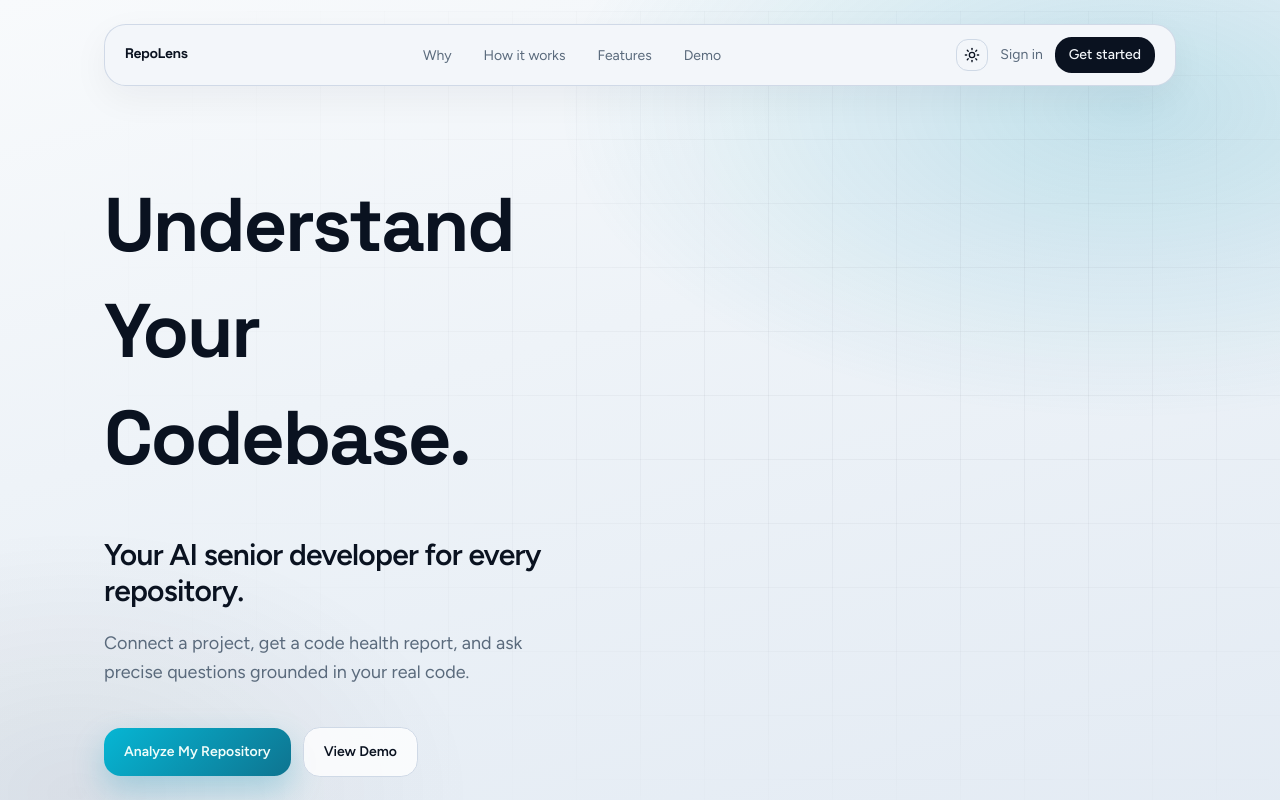
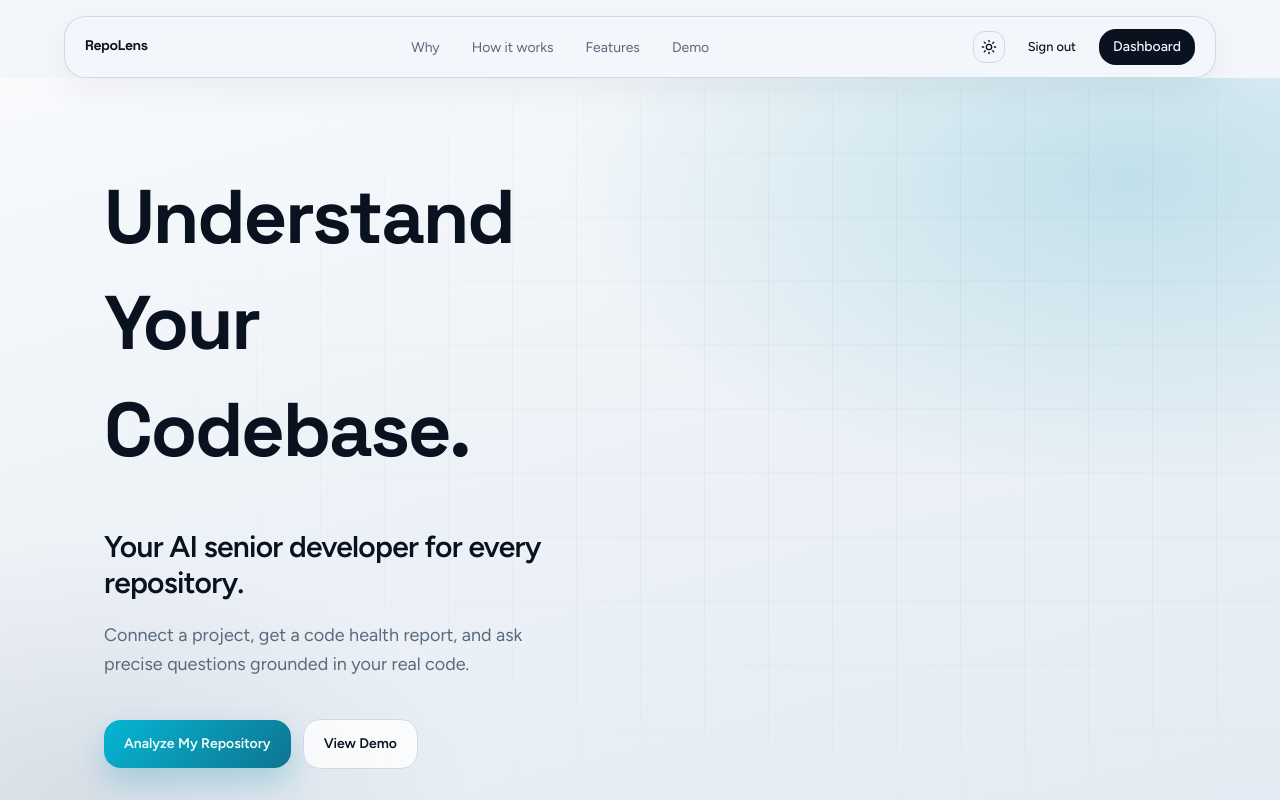
Before and after one commit to adnan36609/RepoLens, a Next.js app: page / in a window 1280 px wide. Shown: the top 800 px of the page. Built offline with nearby package versions, Linux system fonts and the light colour scheme; no server answers; sample sign-in values are in the browser's storage.

Commit message:
feat: improve dashboard and authentication flow

```diff
--- a/src/app/(app)/dashboard/page.tsx
+++ b/src/app/(app)/dashboard/page.tsx
@@ -3,6 +3,7 @@ import { auth } from "@/lib/auth";
 import { prisma } from "@/lib/db";
 import { cn } from "@/lib/utils";
 import Link from "next/link";
+import { redirect } from "next/navigation";
 import { getUsageSnapshot } from "@/lib/usage/usage";
 
 function statusClass(status: string) {
@@ -13,9 +14,11 @@ function statusClass(status: string) {
 
 export default async function DashboardPage() {
   const session = await auth();
-  if (!session?.user) return null;
 
-  const projects = await prisma.project.findMany({
+  if (!session?.user) redirect("/login");
+
+  const [projects, usage] = await Promise.all([
+    prisma.project.findMany({
       where: { userId: session.user.id },
       orderBy: { createdAt: "desc" },
       include: {
@@ -26,9 +29,9 @@ export default async function DashboardPage() {
           select: { chunks: true },
         },
       },
-  });
-
-  const usage = await getUsageSnapshot(session.user.id);
+    }),
+    getUsageSnapshot(session.user.id),
+  ]);
 
   return (
     <main className="app-page">
--- a/src/app/page.tsx
+++ b/src/app/page.tsx
@@ -1,4 +1,6 @@
+import { SignOutButton } from "@/components/auth/sign-out-button";
 import { ThemeToggle } from "@/components/theme-toggle";
+import { auth } from "@/lib/auth";
 import Link from "next/link";
 
 const CODE_LINES = [
@@ -69,10 +71,7 @@ function CodePlane() {
 
       <pre>
         {lines.map((line, index) => (
-          <span
-            key={`${line.text}-${index}`}
-            className={line.cls || undefined}
-          >
+          <span key={`${line.text}-${index}`} className={line.cls || undefined}>
             {line.text}
             {"\n"}
           </span>
@@ -82,14 +81,15 @@ function CodePlane() {
   );
 }
 
-export default function HomePage() {
+export default async function HomePage() {
+  const session = await auth();
+  const signedIn = !!session?.user?.id;
+
   return (
     <div className="landing-shell">
-      {/* Hero */}
-      <section id="top" className="landing-hero">
-        <div className="landing-hero-glow" aria-hidden />
-
-        <div className="relative z-40 mx-auto w-full max-w-6xl px-6 pt-6 sm:px-10">
+      {/* Sticky navbar */}
+      <div className="sticky top-0 z-50 px-6 pt-4 sm:px-10">
+        <div className="mx-auto w-full max-w-6xl">
           <header className="landing-header landing-reveal flex items-center justify-between gap-3 rounded-2xl px-4 py-3 sm:gap-4 sm:px-5">
             <a
               href="#top"
@@ -116,6 +116,19 @@ export default function HomePage() {
             <div className="flex shrink-0 items-center gap-2 text-sm sm:gap-3">
               <ThemeToggle className="border-(--landing-line) bg-transparent hover:bg-(--landing-fog)" />
 
+              {signedIn ? (
+                <>
+                  <SignOutButton />
+
+                  <Link
+                    href="/dashboard"
+                    className="rounded-xl bg-(--landing-ink) px-3.5 py-2 font-medium text-(--landing-paper) transition-opacity hover:opacity-90"
+                  >
+                    Dashboard
+                  </Link>
+                </>
+              ) : (
+                <>
                   <Link
                     href="/login"
                     className="text-(--landing-muted) transition-colors hover:text-(--landing-ink)"
@@ -129,9 +142,16 @@ export default function HomePage() {
                   >
                     Get started
                   </Link>
+                </>
+              )}
             </div>
           </header>
         </div>
+      </div>
+
+      {/* Hero */}
+      <section id="top" className="landing-hero">
+        <div className="landing-hero-glow" aria-hidden />
 
         <div className="relative z-10 mx-auto grid min-h-[calc(100svh-5.5rem)] w-full max-w-6xl items-center gap-10 px-6 pb-16 pt-10 sm:px-10 md:grid-cols-[1.05fr_0.95fr] md:gap-12 lg:gap-14">
           <div className="py-6 sm:py-10">
@@ -217,9 +237,7 @@ export default function HomePage() {
                 </span>
 
                 <div>
-                  <h3 className="landing-title text-2xl">
-                    {item.title}
-                  </h3>
+                  <h3 className="landing-title text-2xl">{item.title}</h3>
 
                   <p className="mt-3 max-w-2xl text-base leading-relaxed text-(--landing-muted)">
                     {item.text}
@@ -249,9 +267,7 @@ export default function HomePage() {
           <div className="mt-14 grid gap-x-10 gap-y-12 border-t border-(--landing-line) pt-12 md:grid-cols-3">
             {OUTCOMES.map((item) => (
               <div key={item.title}>
-                <h3 className="landing-title text-xl">
-                  {item.title}
-                </h3>
+                <h3 className="landing-title text-xl">{item.title}</h3>
 
                 <p className="mt-3 text-sm leading-relaxed text-(--landing-muted) sm:text-base">
                   {item.text}
@@ -270,8 +286,8 @@ export default function HomePage() {
           </h2>
 
           <p className="mt-5 max-w-xl text-base text-(--landing-muted) sm:text-lg">
-            Repository analysis, health insights, and grounded code
-            explanations in one workflow.
+            Repository analysis, health insights, and grounded code explanations
+            in one workflow.
           </p>
 
           <div className="landing-demo mt-12 overflow-hidden rounded-3xl p-6 text-white sm:p-10">
@@ -283,10 +299,7 @@ export default function HomePage() {
 
                 <p className="landing-score landing-title mt-5 text-6xl sm:text-7xl">
                   82
-                  <span className="text-2xl text-white/45">
-                    {" "}
-                    / 100
-                  </span>
+                  <span className="text-2xl text-white/45"> / 100</span>
                 </p>
 
                 <p className="mt-4 max-w-sm text-sm leading-relaxed text-white/70">
@@ -363,9 +376,7 @@ export default function HomePage() {
       {/* Footer */}
       <footer className="border-t border-(--landing-line) px-6 py-8 text-sm text-(--landing-muted) sm:px-10">
         <div className="mx-auto flex max-w-6xl flex-wrap items-center justify-between gap-3">
-          <p className="landing-brand text-(--landing-ink)">
-            RepoLens
-          </p>
+          <p className="landing-brand text-(--landing-ink)">RepoLens</p>
 
           <p>Next.js · RAG · Groq · pgvector</p>
         </div>
--- a/src/lib/auth.ts
+++ b/src/lib/auth.ts
@@ -71,7 +71,9 @@ export const { handlers, auth, signIn, signOut } = NextAuth({
             const profile = (await res.json()) as { login?: string };
             if (profile.login) data.githubUsername = profile.login;
           }
-        } catch (error) {}
+        } catch {
+          // GitHub profile lookup is optional; authentication can still succeed.
+        }
       }
 
       await prisma.user.update({
```
Lines whose indentation alone changed are shown as unchanged.
